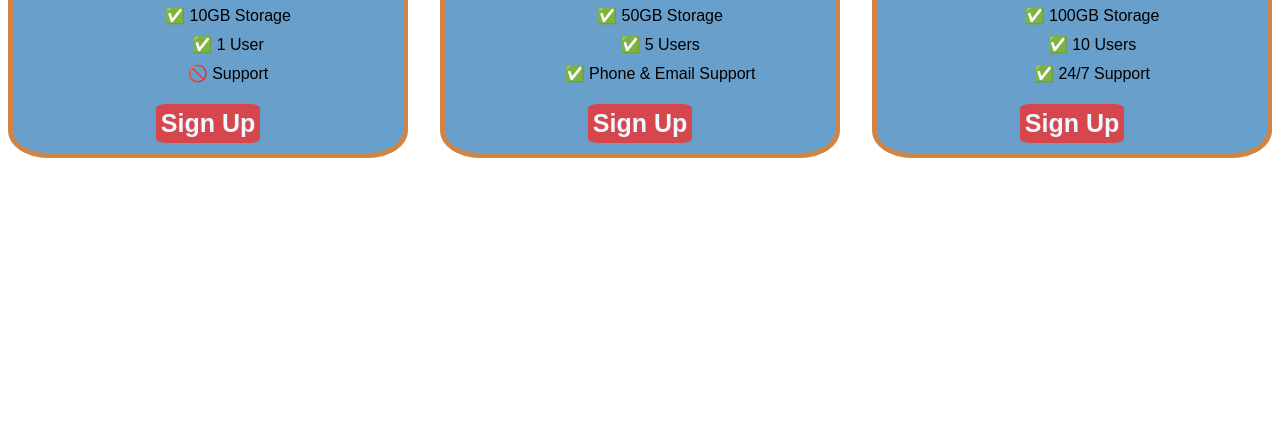
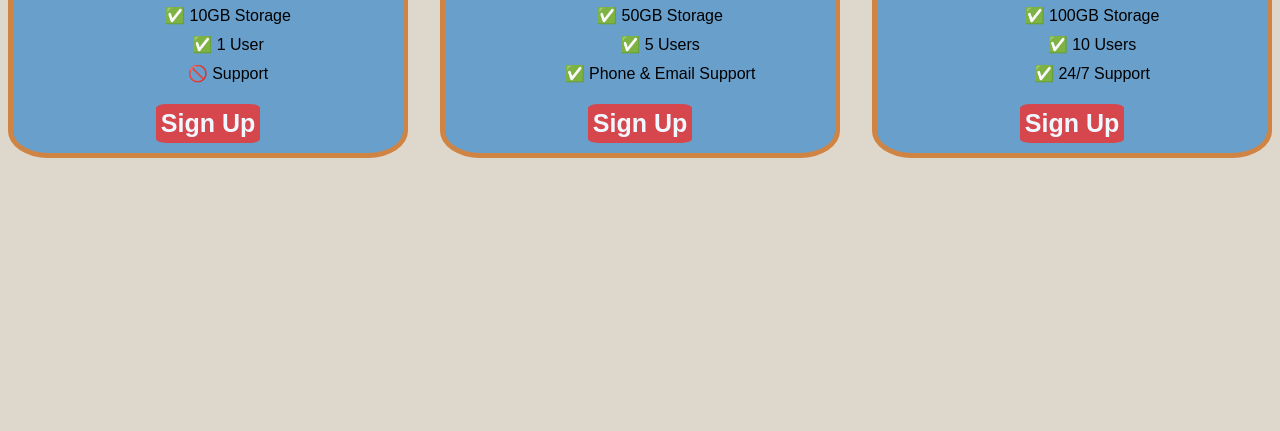
Before and after one commit to Akvile4/CSS-Pricing-Table, a plain HTML site: page index.html in a window 1280 px wide. Shown: the part 385-816 px from the top of the page. Drawn offline with Linux system fonts and the light colour scheme; a web font is replaced by a local one.

Commit message:
Add files via upload

```diff
--- a/index.html
+++ b/index.html
@@ -9,6 +9,7 @@
   <style>
     body {
       font-family: 'Sono', sans-serif;
+      background-color: rgb(222, 216, 204);
     }
 
     .pricing-container {
@@ -77,11 +78,8 @@
     @media (max-width: 1250px) {
       .pricing-container {
         flex-direction: column;
+        /* better to use procentages to use screens height */
         height: 100%;
-        /* width: 300px; */
-        /* flex-wrap: wrap; */
-        /* flex-basis: 200px; */
-        /* align-content: center; */
       }
     }
 
```
